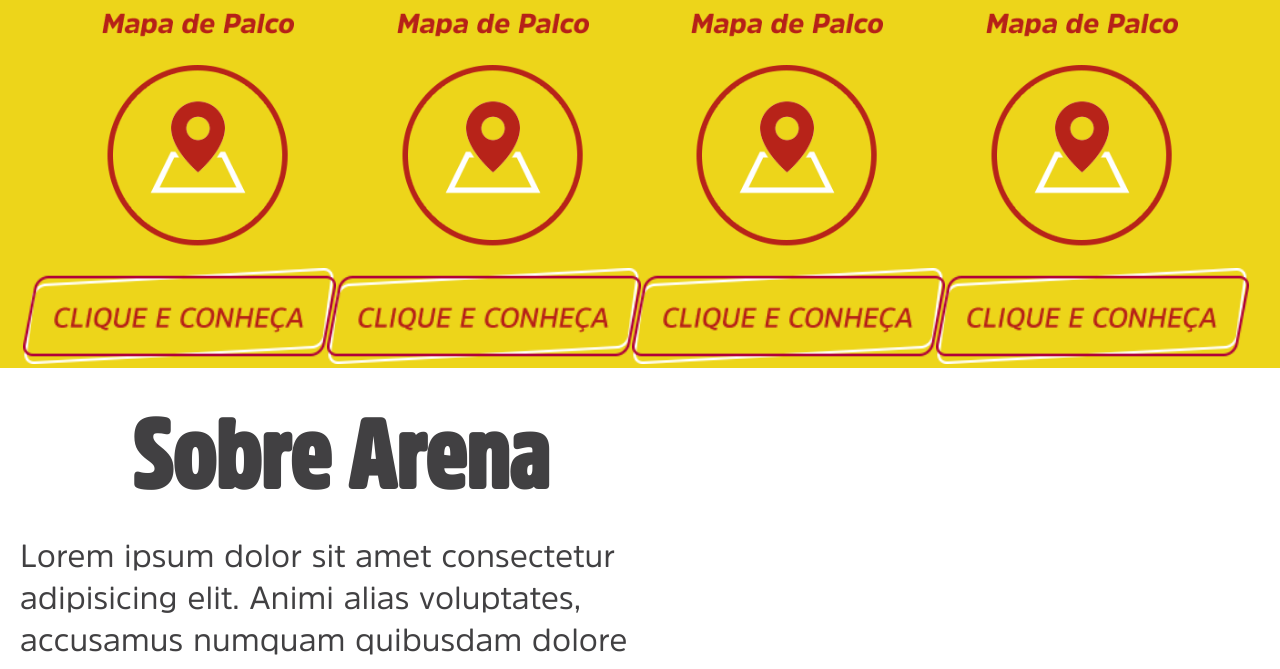
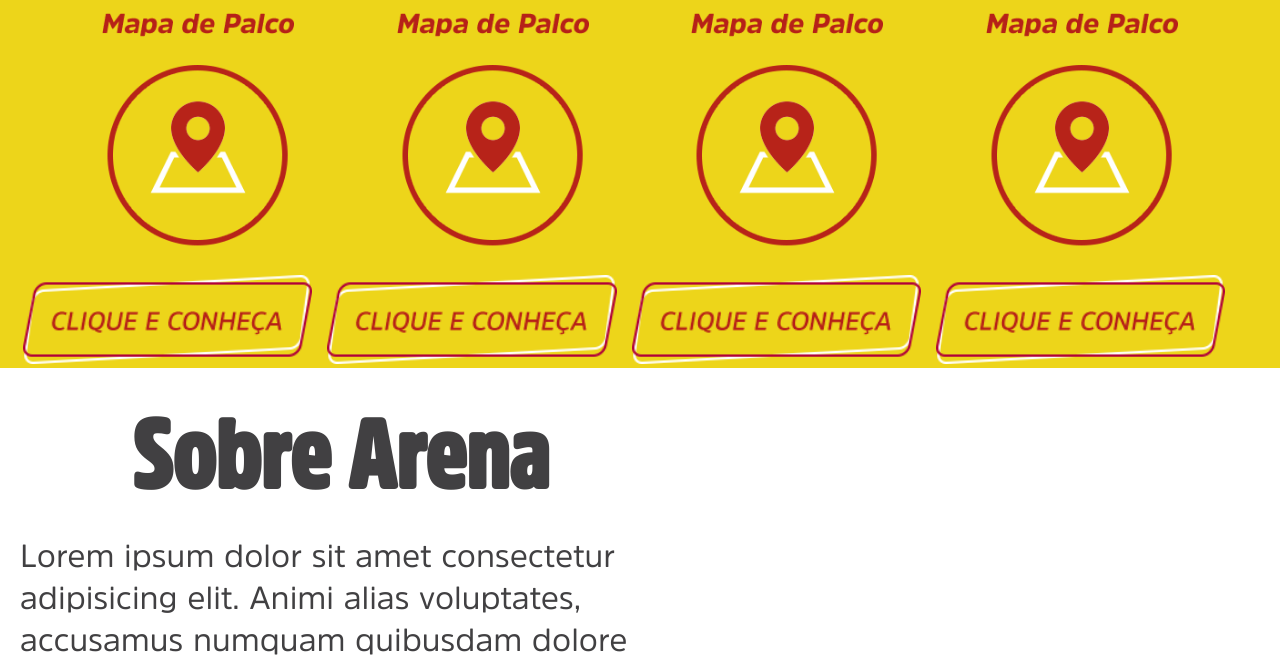
Before and after one commit to PedroBennesby/TesteQuax, a plain HTML site: page index.html in a window 1280 px wide. Shown: the part 963-1632 px from the top of the page. Drawn offline with nearby package versions, Linux system fonts and the light colour scheme; files that its build step writes are made by us from their sources.

Commit message:
Update style.scss

```diff
--- a/style.scss
+++ b/style.scss
@@ -139,7 +139,7 @@
     right: 2.5rem
   }
   .button {
-    width: 130%;
+    width: 120%;
   }
 }
 
```
